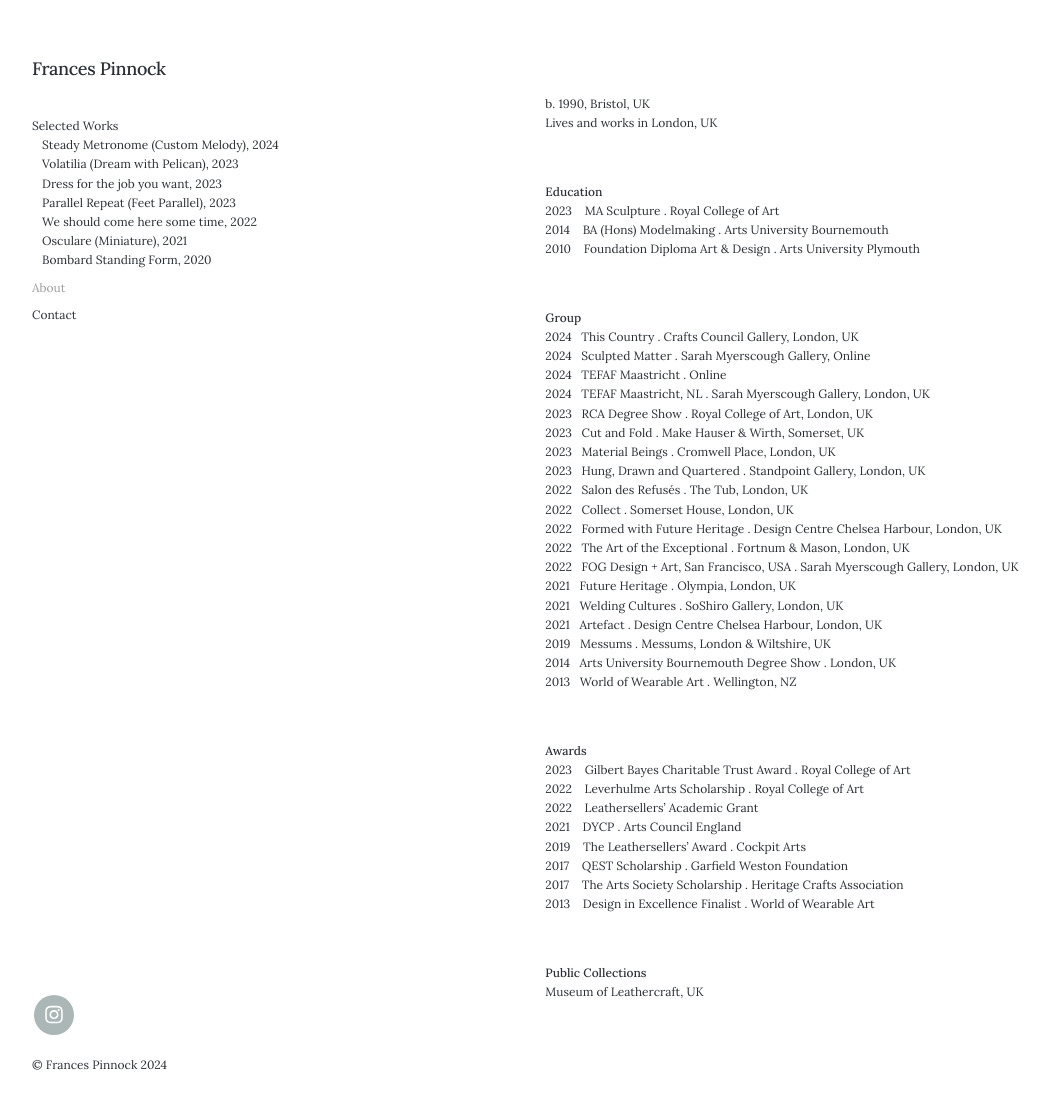
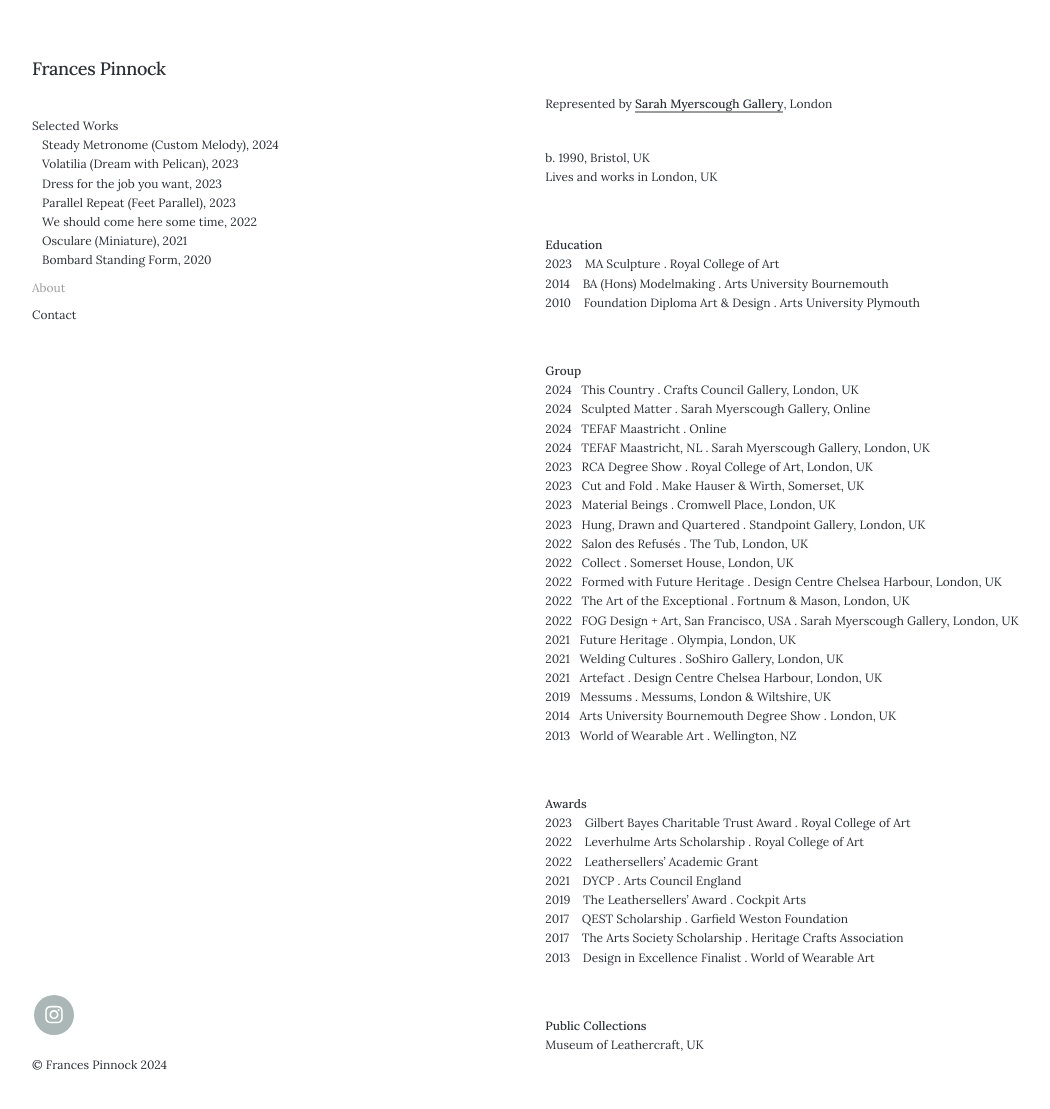
Before and after one commit to francespinnock/francespinnock.github.io, a Jekyll site: the page built from _pages/about.md, in a window 1280 px wide and 1114 px high. Shown: the top 1109 px of the window, without its empty margins (28-1078 px from the left). Built offline with Jekyll 4.4.1, drawn with Linux system fonts in a browser that asks for light colours; nearby versions of some CDN libraries.

Commit message:
Update about.md

```diff
--- a/_pages/about.md
+++ b/_pages/about.md
@@ -4,6 +4,9 @@ subtitle:
 description: About Frances Pinnock
 ---
 
+<br />
+
+Represented by [Sarah Myerscough Gallery](https://www.sarahmyerscough.com/), London
 <br />
 
 b. 1990, Bristol, UK
```
